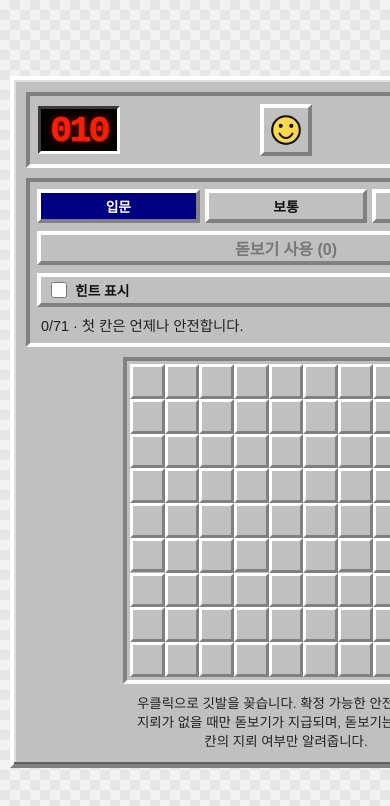
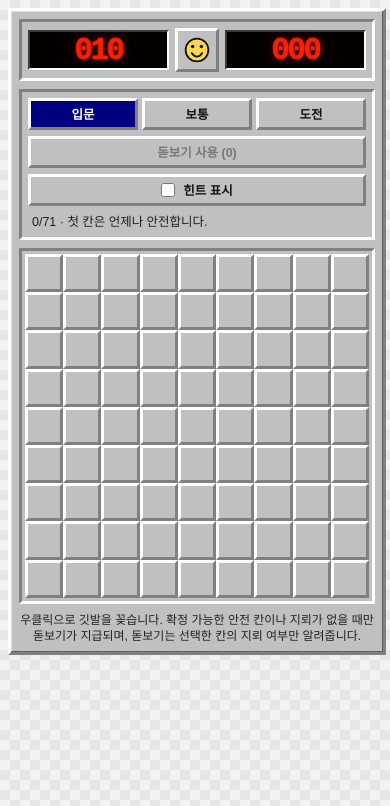
Before and after one commit to skwo27/skwo27s-minesweeper, a Next.js app: page / in a window 390 px wide. Shown: the top 806 px of the page. Built offline with nearby package versions, Linux system fonts and the light colour scheme.

Commit message:
fix: add mobile layout breakpoints

```diff
--- a/src/app/globals.css
+++ b/src/app/globals.css
@@ -10,6 +10,7 @@
   --digit-red: #ff1d00;
   --danger: #ff1d00;
   --safe: #008000;
+  --board-size: min(calc(100vw - 64px), 520px);
 }
 
 html {
@@ -94,7 +95,7 @@ footer {
   grid-template-columns: max-content 1fr max-content;
   align-items: center;
   gap: 12px;
-  width: 520px;
+  width: var(--board-size);
   max-width: 100%;
   padding: 8px 12px;
   background: var(--classic-face);
@@ -186,7 +187,7 @@ footer {
   grid-template-columns: 1fr max-content max-content;
   align-items: center;
   gap: 8px;
-  width: 520px;
+  width: var(--board-size);
   max-width: 100%;
   min-height: 48px;
   padding: 7px;
@@ -260,7 +261,7 @@ footer {
 .mine-board {
   display: grid;
   gap: 0;
-  width: min(100vw - 64px, 520px);
+  width: var(--board-size);
   margin: 0 auto;
   padding: 4px;
   background: var(--classic-face);
@@ -363,7 +364,7 @@ footer {
 }
 
 .rule-note {
-  width: min(100vw - 64px, 520px);
+  width: var(--board-size);
   color: #222;
   font-size: 0.84rem;
   line-height: 1.45;
@@ -373,6 +374,10 @@ footer {
 }
 
 @media (max-width: 720px) {
+  :root {
+    --board-size: min(calc(100vw - 44px), 520px);
+  }
+
   .game-shell {
     padding: 10px;
   }
@@ -423,3 +428,167 @@ footer {
     border-width: 3px;
   }
 }
+
+@media (max-width: 480px) {
+  :root {
+    --board-size: calc(100vw - 34px);
+  }
+
+  .game-shell {
+    align-items: start;
+    padding: 8px;
+  }
+
+  .game-panel {
+    gap: 8px;
+    padding: 8px;
+    border-width: 3px;
+    box-shadow:
+      inset -1px -1px 0 var(--classic-darker),
+      inset 1px 1px 0 #dfdfdf;
+  }
+
+  .game-topbar {
+    grid-template-columns: minmax(0, 1fr) 44px minmax(0, 1fr);
+    gap: 6px;
+    padding: 6px;
+    border-width: 3px;
+  }
+
+  .digital-counter {
+    min-width: 0;
+    width: 100%;
+    height: 40px;
+    padding: 2px 4px 0;
+    border-width: 2px;
+    font-size: 1.92rem;
+  }
+
+  .face-button {
+    width: 44px;
+    height: 44px;
+    border-width: 3px;
+  }
+
+  .face-icon {
+    width: 28px;
+    height: 28px;
+  }
+
+  .tool-row {
+    gap: 6px;
+    min-height: 0;
+    padding: 6px;
+    border-width: 3px;
+  }
+
+  .difficulty-tabs {
+    gap: 4px;
+  }
+
+  .difficulty-tabs button,
+  .magnifier-button,
+  .hint-toggle {
+    min-height: 32px;
+    padding: 0 6px;
+    border-width: 3px;
+    font-size: 0.78rem;
+  }
+
+  .hint-toggle {
+    justify-content: center;
+  }
+
+  .hint-toggle input {
+    width: 14px;
+    height: 14px;
+  }
+
+  .tool-row p {
+    font-size: 0.78rem;
+    line-height: 1.35;
+    word-break: keep-all;
+  }
+
+  .mine-board {
+    padding: 3px;
+    border-width: 3px;
+  }
+
+  .cell {
+    border-top-width: 3px;
+    border-left-width: 3px;
+    border-right-width: 3px;
+    border-bottom-width: 3px;
+    font-size: 1rem;
+  }
+
+  .cell.flagged {
+    font-size: 1rem;
+  }
+
+  .cell.hint-safe,
+  .cell.hint-mine {
+    outline-width: 3px;
+    outline-offset: -4px;
+  }
+
+  .rule-note {
+    font-size: 0.75rem;
+    line-height: 1.35;
+  }
+}
+
+@media (max-width: 360px) {
+  :root {
+    --board-size: calc(100vw - 28px);
+  }
+
+  .game-shell {
+    padding: 6px;
+  }
+
+  .game-panel {
+    padding: 6px;
+  }
+
+  .game-topbar {
+    grid-template-columns: minmax(0, 1fr) 38px minmax(0, 1fr);
+    gap: 4px;
+    padding: 4px;
+  }
+
+  .digital-counter {
+    height: 34px;
+    font-size: 1.58rem;
+  }
+
+  .face-button {
+    width: 38px;
+    height: 38px;
+  }
+
+  .face-icon {
+    width: 24px;
+    height: 24px;
+  }
+
+  .difficulty-tabs button,
+  .magnifier-button,
+  .hint-toggle {
+    min-height: 30px;
+    font-size: 0.72rem;
+  }
+
+  .tool-row p {
+    font-size: 0.72rem;
+  }
+
+  .cell {
+    border-top-width: 2px;
+    border-left-width: 2px;
+    border-right-width: 2px;
+    border-bottom-width: 2px;
+    font-size: 0.88rem;
+  }
+}
```
